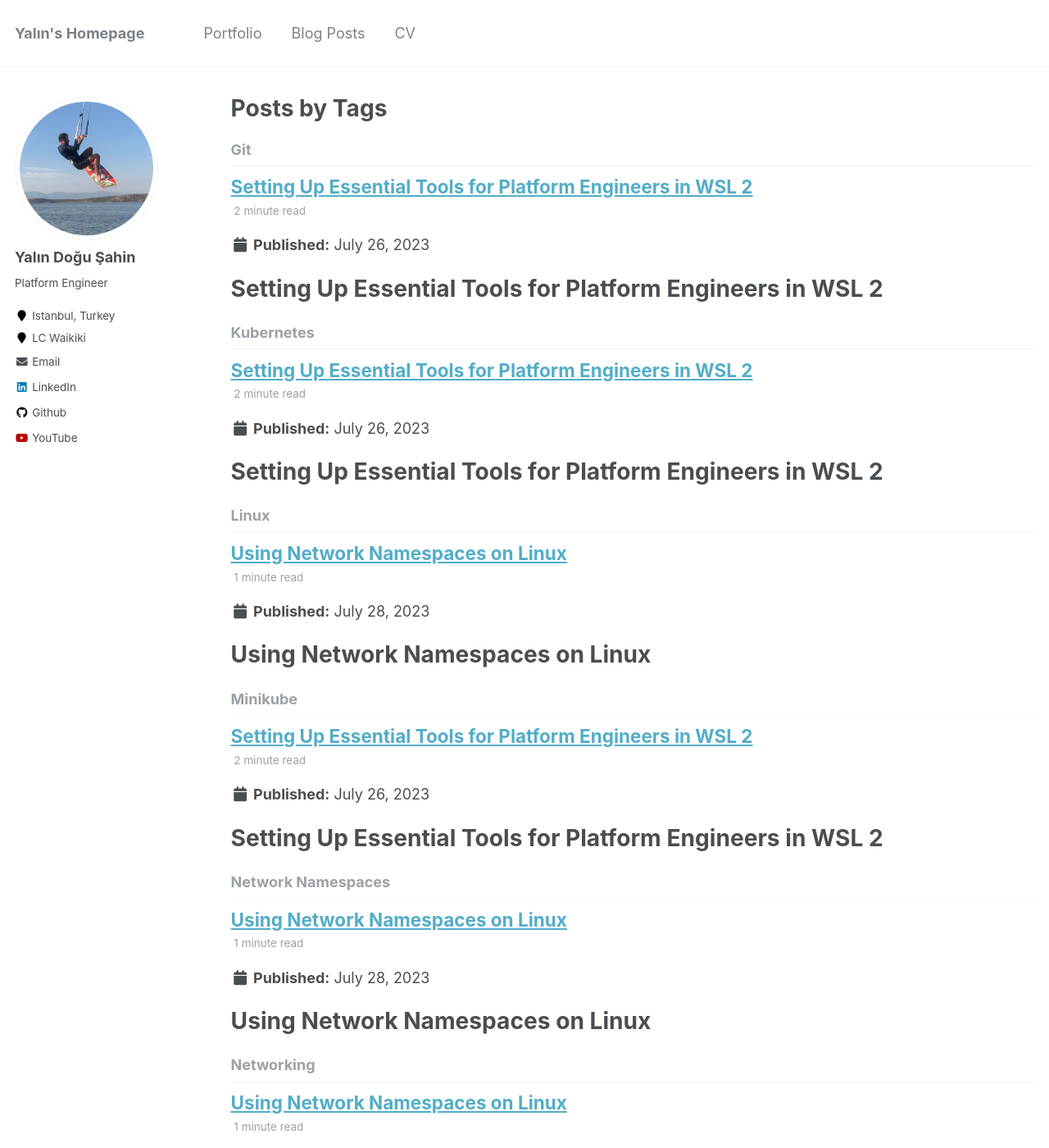
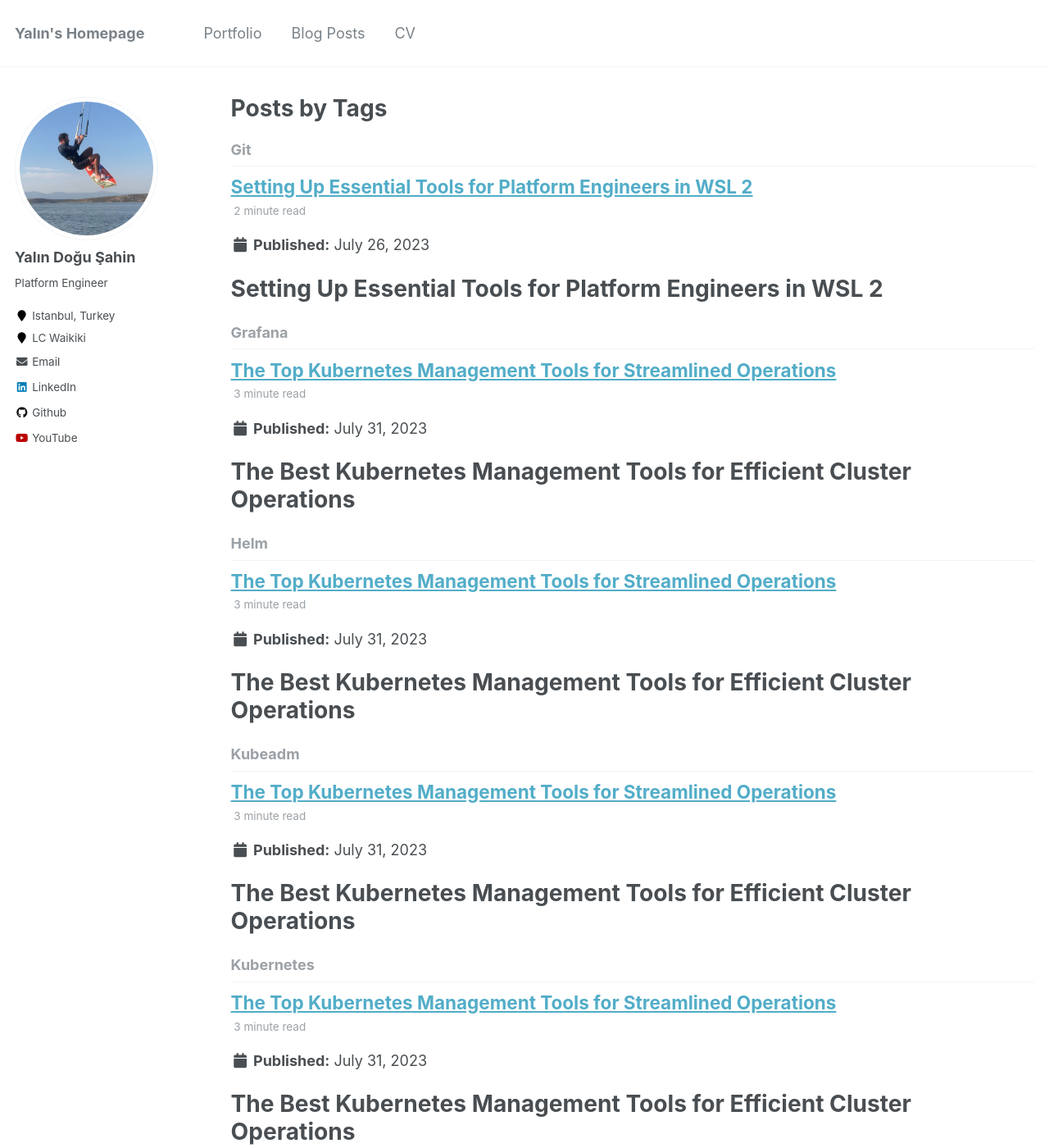
Before and after one commit to yalindogusahin/yalindogusahin.github.io, a Jekyll site: the page built from _pages/tag-archive.html, in a window 1280 px wide and 1400 px high. Shown: the whole window at 82% size. Built offline with Jekyll 4.4.1, drawn with Linux system fonts in a browser that asks for light colours; some of the changed text lies outside the part shown.

Commit message:
Update 2023-07-31-blog-post-3.md

```diff
--- a/_posts/2023-07-31-blog-post-3.md
+++ b/_posts/2023-07-31-blog-post-3.md
@@ -1,4 +1,12 @@
-Apologies for the misunderstanding. I understand now that you are referring to Kubernetes management platforms and command-line tools like Rancher, k9s, and kubectl. Let me rewrite the blog with a focus on these tools:
+---
+title: "The Top Kubernetes Management Tools for Streamlined Operations"
+date: 2023-07-31
+author: [Yalın Doğu Şahin]
+categories: [Tutorials]
+tags: [Kubernetes, Kubernetes Management, Rancher, k9s, kubectl, Helm, Prometheus, Grafana, Kubeadm, Velero]
+permalink: /posts/top-kubernetes-management-tools/
+---
+
 
 # The Best Kubernetes Management Tools for Efficient Cluster Operations
 
```
